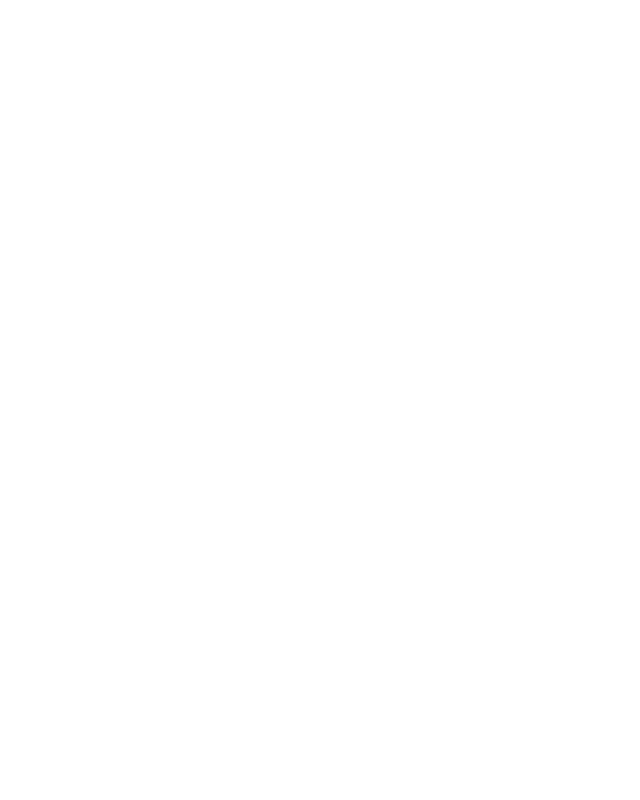
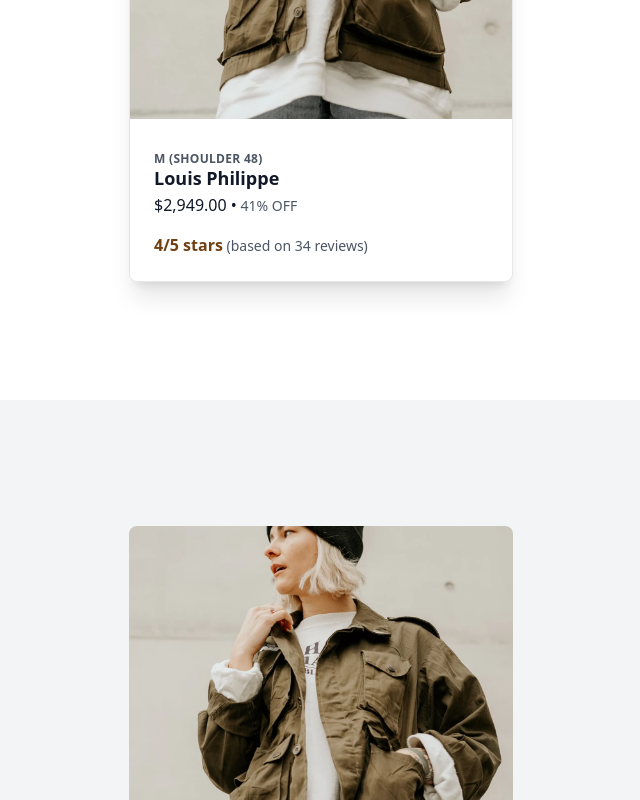
Before and after one commit to umar-developer-01/React-Tailwind, a React (Create React App) app in the folder product-component/: page / in a window 1280 px wide. Shown: the part 480-1280 px from the top of the page, without its empty margins (319-959 px from the left). Before the commit the page ends 800 px from the top, so only its background shows below. Built offline with nearby package versions, Linux system fonts and the light colour scheme.

Commit message:
Un-Commented the Card Component

```diff
--- a/product-component/src/App.tsx
+++ b/product-component/src/App.tsx
@@ -1,16 +1,17 @@
 import React from 'react';
-// import ProductComponent from "./components/productComponent";
-// import PeerProduct from "./components/peerproduct";
-// import CardComponent from "./components/cardComponent";
 import NavBar from "./components/navBar";
+import ProductComponent from "./components/productComponent";
+import PeerProduct from "./components/peerproduct";
+
+
 
 function App() {
   return (
     <div className="">
-      {/* <ProductComponent/> */}
-      {/* <PeerProduct /> */}
-      {/* <CardComponent /> */}
       <NavBar />
+      <ProductComponent/>
+      <PeerProduct />
+
     </div>
   );
 }
--- a/product-component/src/components/cardComponent.tsx
+++ /dev/null
@@ -1,13 +0,0 @@
-import Jacket from "../assets/jacket.jpg";
-
-const CardComponent = () => {
-    return (
-        <div className="h-screen flex justify-center items-center">
-            <div className="w-[20rem] relative bg-red-200 shadow-xl rounded-md aspect-ratio">
-                <img src={Jacket} alt="Jacket" className="absolute object-fit:contain" />
-            </div>
-        </div>
-    );
-};
-
-export default CardComponent;
```
